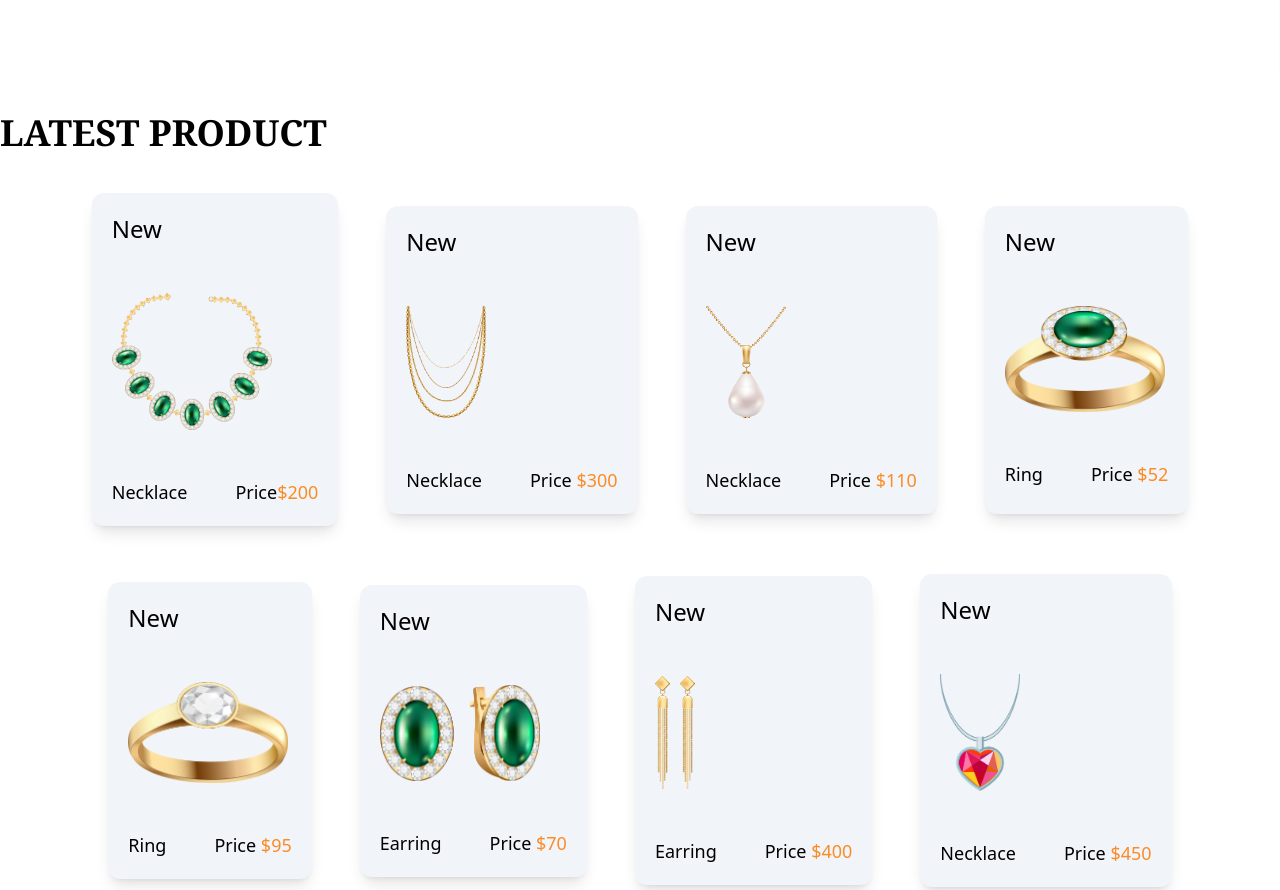
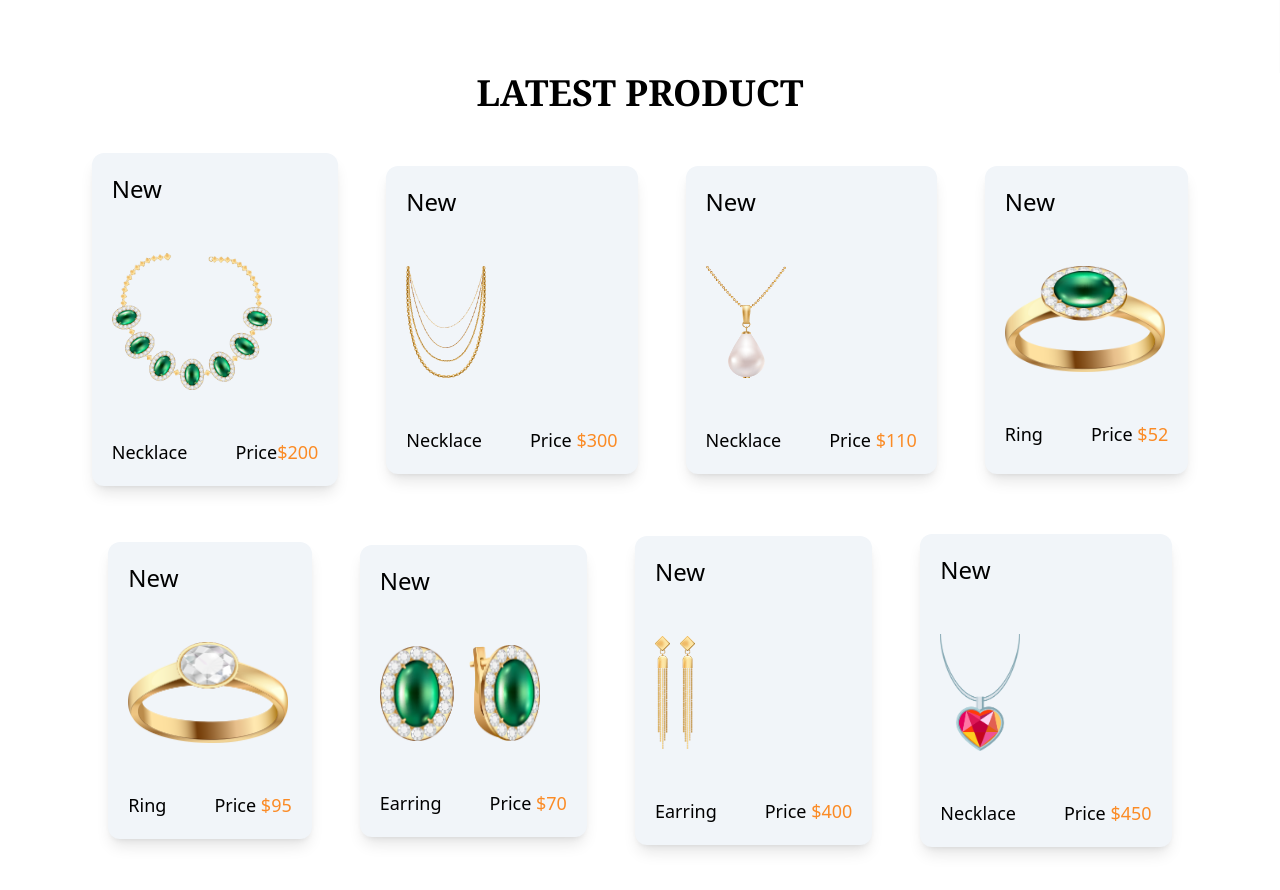
Before and after one commit to saad-mamun/Jewellery, a website built with Vite: page index.html in a window 1280 px wide. Shown: the part 791-1681 px from the top of the page. Built offline with nearby package versions, Linux system fonts and the light colour scheme.

Commit message:
somthing

```diff
--- a/index.html
+++ b/index.html
@@ -55,9 +55,9 @@
 
 <!-- product section -->
 
-<section  class=" py-10">
+<section  class=" pb-10">
     <div>
-        <h1 class="md:text-4xl text-2xl font-semibold font-serif">LATEST PRODUCT</h1>
+        <h1 class="md:text-4xl text-2xl text-center font-semibold font-serif">LATEST PRODUCT</h1>
     </div>
     <!-- parent div -->
     <div class=" flex flex-col items-center gap-12 py-10">
```
